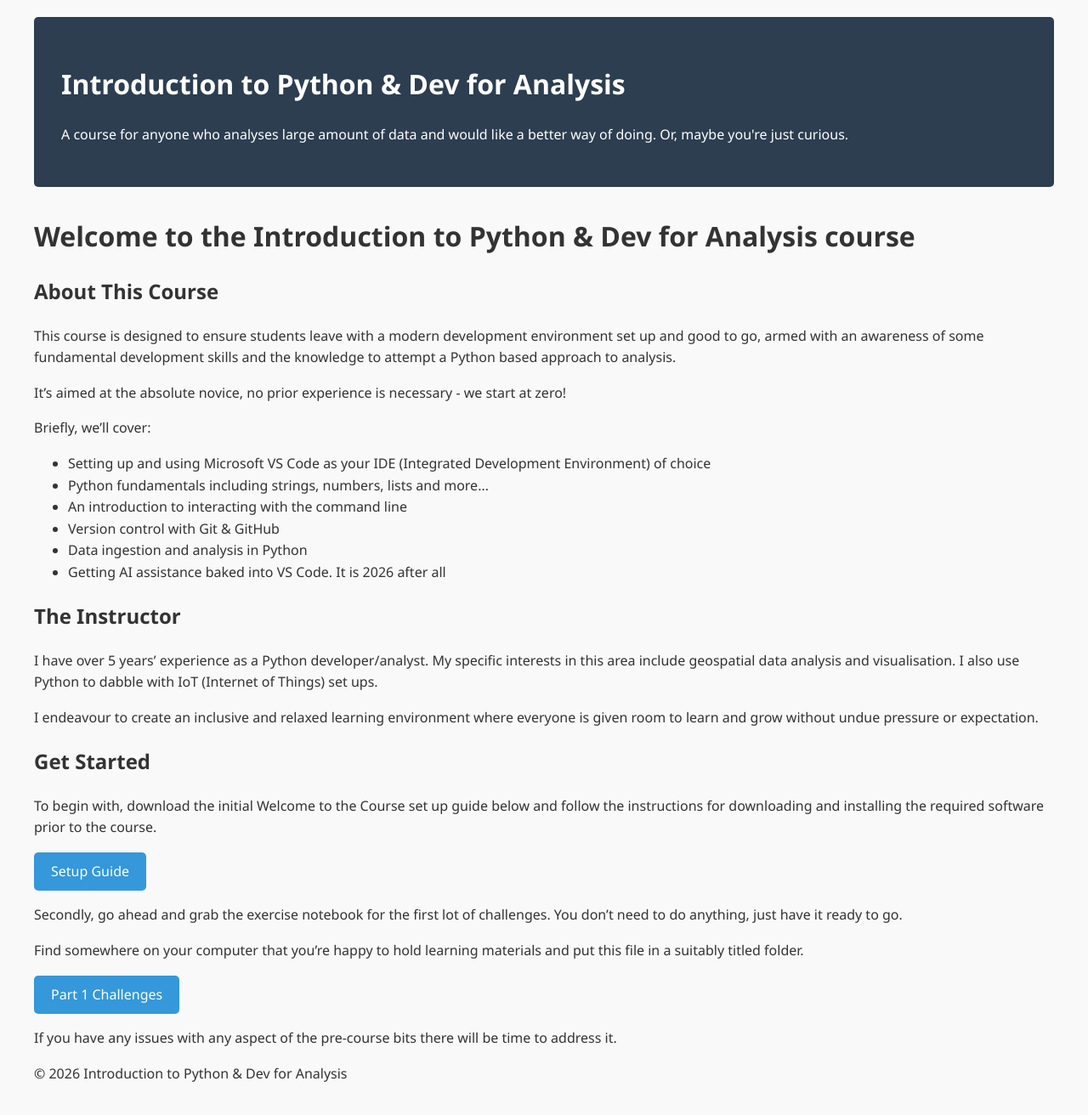
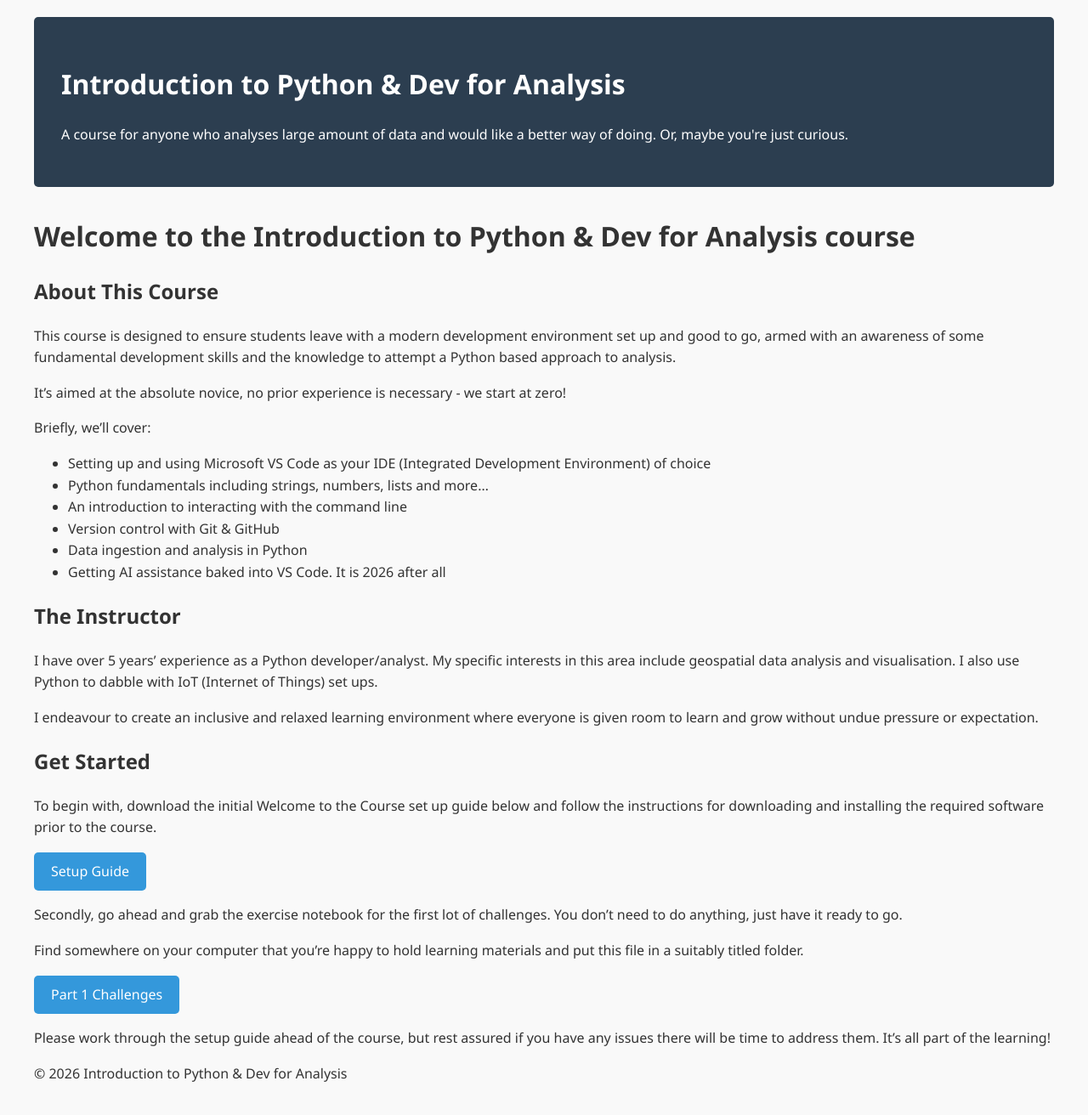
Before and after one commit to stegr81/Python-and-Dev-for-Analysis, a Jekyll site: the page built from docs/index.md, in a window 1280 px wide. Shown: the whole page at 85% size. Built offline with Jekyll 4.4.1, drawn with Linux system fonts in a browser that asks for light colours.

Commit message:
Update index.md

```diff
--- a/docs/index.md
+++ b/docs/index.md
@@ -36,4 +36,4 @@ Find somewhere on your computer that you're happy to hold learning materials and
 
 <a href="part_1_challenges.ipynb" class="btn" download>Part 1 Challenges</a>
 
-If you have any issues with any aspect of the pre-course bits there will be time to address it.
+Please work through the setup guide ahead of the course, but rest assured if you have any issues there will be time to address them. It's all part of the learning!
```
